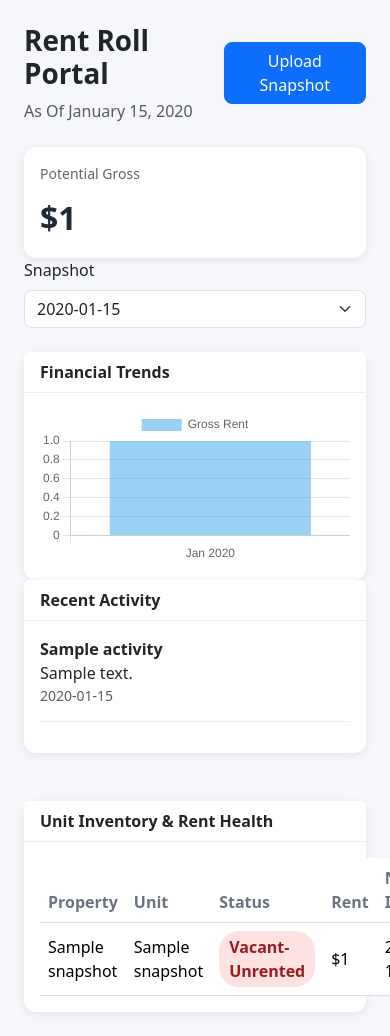
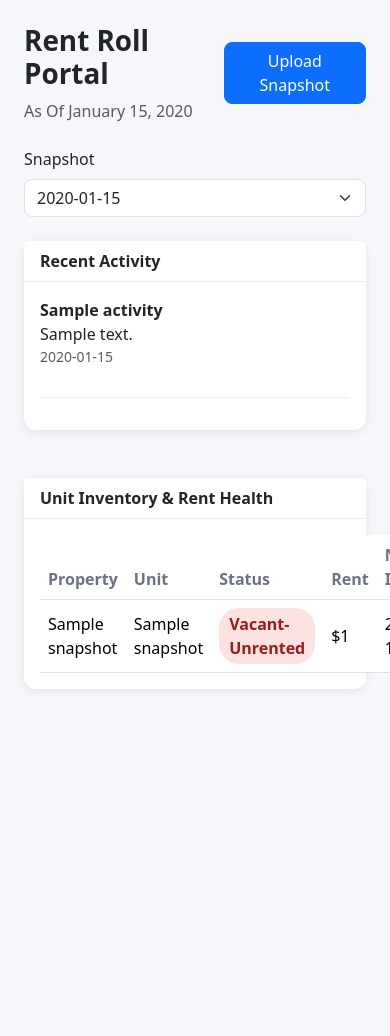
Before and after one commit to thedza49/rentroll, a Flask app: page / in a window 390 px wide; the page is wider, and only the part inside the window is pictured. After the commit the page ends 673 px from the top of that part, so only its background shows below. Run offline with Flask 3, Linux system fonts and the light colour scheme; tables that the repository leaves empty hold one stand-in row (values such as "Sample post").

Commit message:
Remove totals and charts from dashboard, enhance summary row filtering in importer
- Updated importer.py to skip rows containing 'total' or 'units' (case-insensitive) in the Unit column.
- Removed 'Potential Gross' metric and 'Financial Trends' chart from dashboard.html and app.py.
- Removed Chart.js dependency from dashboard.html.
- Restructured 'Recent Activity' section into a responsive grid layout.

Co-authored-by: thedza49 <260348592+thedza49@users.noreply.github.com>

```diff
--- a/app.py
+++ b/app.py
@@ -75,42 +75,12 @@ def dashboard():
         .all()
     )
 
-    potential_gross = sum(
-        unit.rent or 0
-        for unit in units
-    )
-
-    chart_snapshots = (
-        Snapshot.query
-        .order_by(Snapshot.snapshot_date)
-        .all()
-    )
-
-    chart_labels = []
-    gross_rents = []
-
-    for s in chart_snapshots:
-
-        total = sum(
-            unit.rent or 0
-            for unit in s.units
-        )
-
-        chart_labels.append(
-            s.snapshot_date.strftime("%b %Y")
-        )
-
-        gross_rents.append(total)
-
     return render_template(
         "dashboard.html",
         snapshot=snapshot,
         snapshots=snapshots,
         units=units,
-        activities=activities,
-        potential_gross=potential_gross,
-        chart_labels=chart_labels,
-        gross_rents=gross_rents
+        activities=activities
     )
 
 
--- a/importer.py
+++ b/importer.py
@@ -77,7 +77,7 @@ def import_rent_roll(csv_path, snapshot_date):
             current_property = unit_name.replace("->", "").strip()
             continue
 
-        if "Units" in unit_name:
+        if any(word in unit_name.lower() for word in ["total", "units"]):
             continue
 
         unit = UnitSnapshot(
--- a/templates/dashboard.html
+++ b/templates/dashboard.html
@@ -10,7 +10,6 @@
     href="https://cdn.jsdelivr.net/npm/bootstrap@5.3.3/dist/css/bootstrap.min.css"
     rel="stylesheet">
 
-<script src="https://cdn.jsdelivr.net/npm/chart.js"></script>
 
 <link
     rel="stylesheet"
@@ -57,26 +56,6 @@
 
     <div class="col-md-3">
 
-        <div class="card metric-card">
-
-            <div class="card-body">
-
-                <div class="metric-label">
-                    Potential Gross
-                </div>
-
-                <div class="metric-value">
-                    ${{ "{:,.0f}".format(potential_gross) }}
-                </div>
-
-            </div>
-
-        </div>
-
-    </div>
-
-    <div class="col-md-3">
-
         <form method="GET">
 
             <label class="form-label">
@@ -111,28 +90,7 @@
 
 <div class="row mb-5">
 
-    <div class="col-md-8">
-
-        <div class="card">
-
-            <div class="card-header">
-
-                Financial Trends
-
-            </div>
-
-            <div class="card-body">
-
-                <canvas id="rentChart"></canvas>
-
-            </div>
-
-        </div>
-
-    </div>
-
-
-    <div class="col-md-4">
+    <div class="col-md-12">
 
         <div class="card">
 
@@ -144,9 +102,13 @@
 
             <div class="card-body">
 
+                <div class="row">
+
                 {% for activity in activities %}
 
-                <div class="activity-row">
+                <div class="col-md-3 mb-3">
+
+                    <div class="activity-row h-100">
 
                         <div class="fw-bold">
 
@@ -168,7 +130,11 @@
 
                     </div>
 
+                </div>
+
                 {% endfor %}
+
+                </div>
 
             </div>
 
@@ -282,39 +248,6 @@
 
 </div>
 
-<script>
-
-new Chart(
-
-    document.getElementById("rentChart"),
-
-    {
-
-        type: "bar",
-
-        data: {
-
-            labels: {{ chart_labels | tojson }},
-
-            datasets: [
-
-                {
-
-                    label: "Gross Rent",
-
-                    data: {{ gross_rents | tojson }}
-
-                }
-
-            ]
-
-        }
-
-    }
-
-);
-
-</script>
 
 </body>
 </html>
```
Lines whose indentation alone changed are shown as unchanged.
